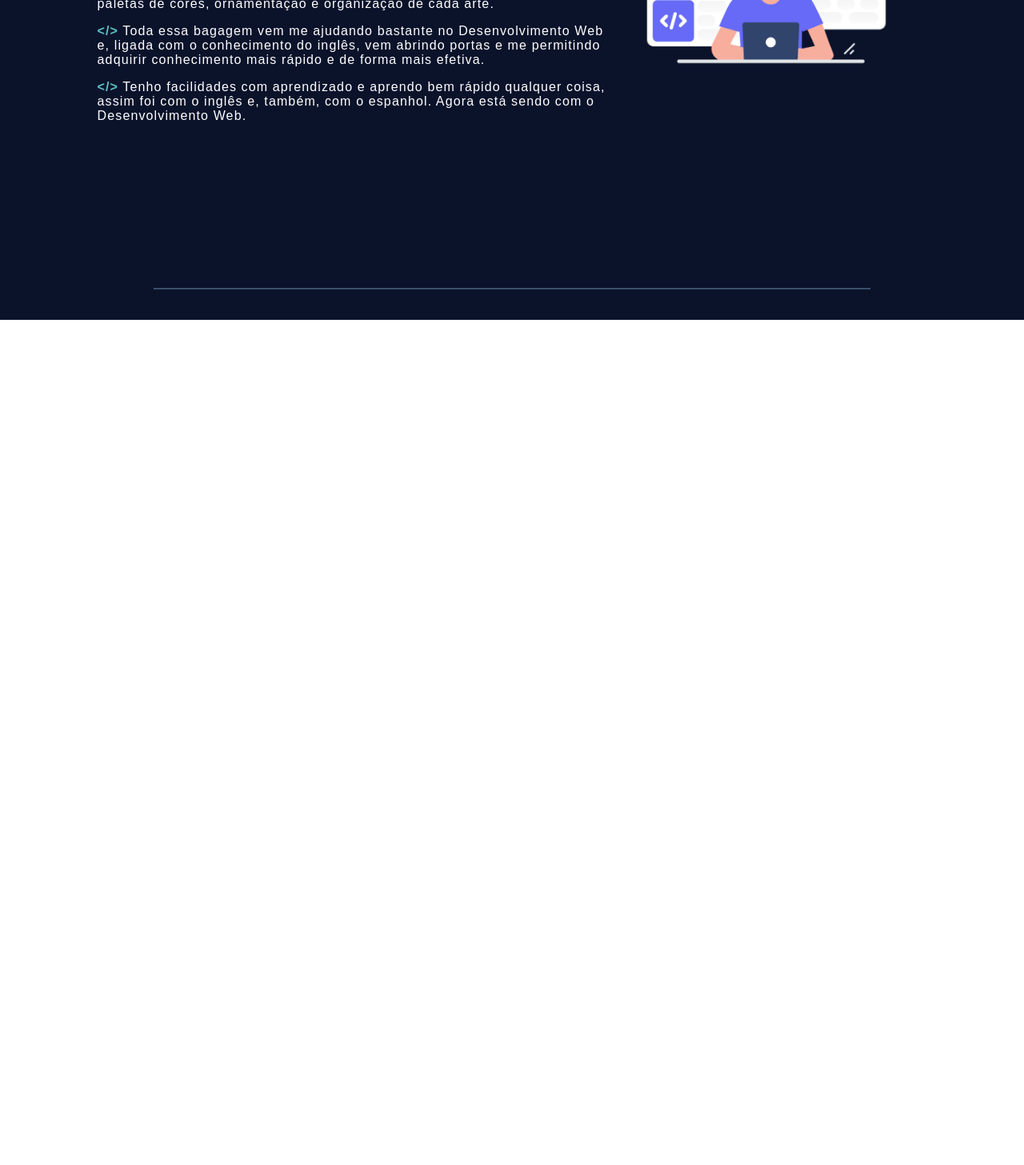
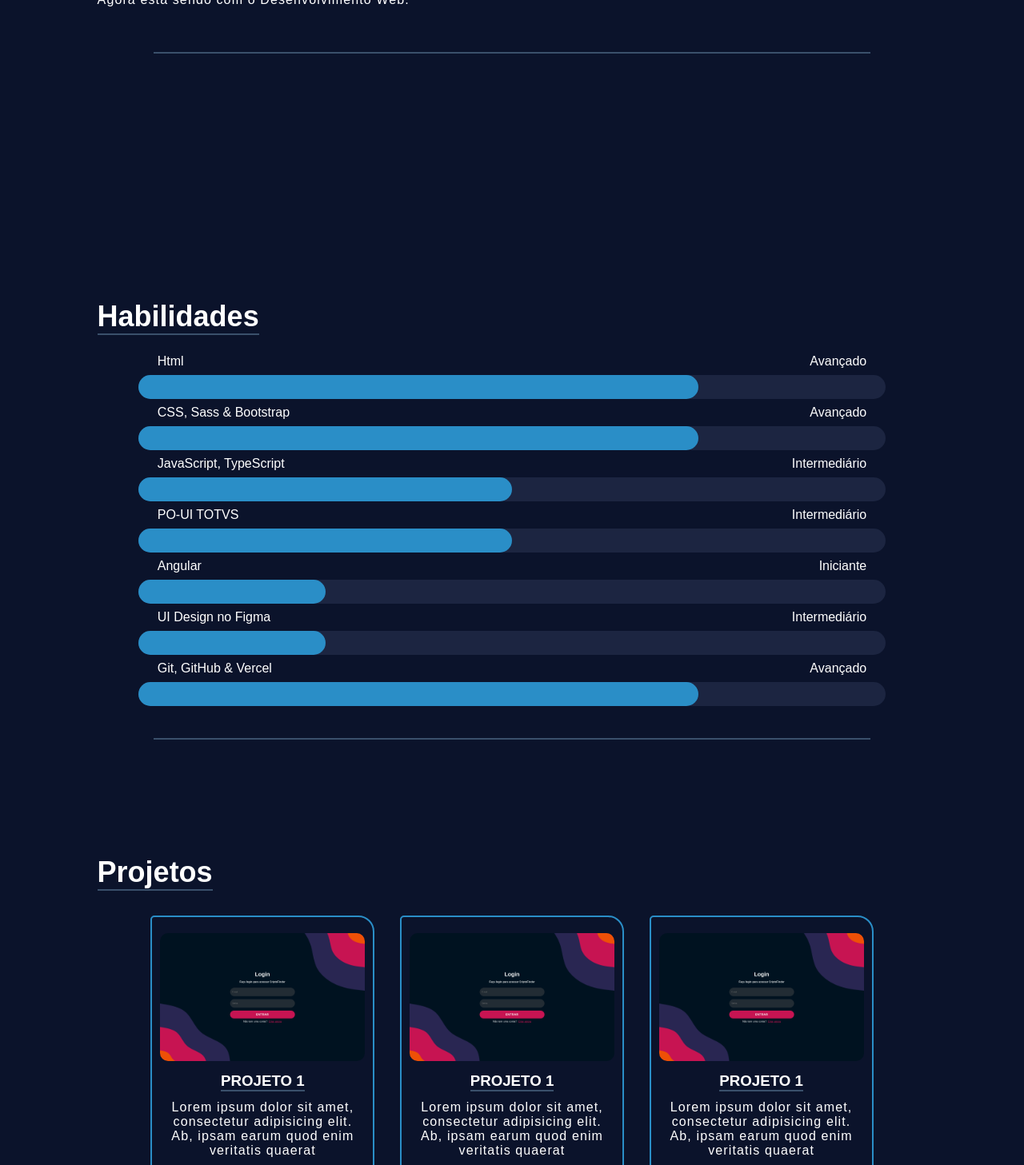
Before and after one commit to destrella66/portfolio, an Angular app: page / in a window 1280 px wide. Shown: the part 1330-2787 px from the top of the page at 80% size. Before the commit the page ends 1730 px from the top, so only its background shows below. Built offline with nearby package versions, Linux system fonts and the light colour scheme.

Commit message:
Páginas Home, sobre, habilidades e projetos desenvolvidas

```diff
--- a/src/app/app.component.html
+++ b/src/app/app.component.html
@@ -2,6 +2,9 @@
 <div class="container">
   <app-home></app-home>
   <app-about></app-about>
+  <app-skills></app-skills>
+  <app-projects></app-projects>
+  <app-contact></app-contact>
 
   <div class="upper flex a-center jc-center">
     <a href="#">UP</a></div>
--- a/src/app/pages/about/about.component.html
+++ b/src/app/pages/about/about.component.html
@@ -1,7 +1,9 @@
-<div class="about container flex a-center sp-between">
+<div class="container" id="about">
+  <h2 class="topic bold underlinded">Sobre Mim</h2>
+
+    <main class="main">
+
      <div>
-
-    <h2 class="topic bold underlinded">Sobre Mim</h2>
       <p>
         Meu nome é Davi Estrella, tenho 18 anos e sou Desenvolvedor Frontend e apaixonado por tecnologias.
       </p>
@@ -18,11 +20,8 @@
     <div>
       <img src="/assets/header.png" alt="">
     </div>
-  <div>
-
+  </main>
+  <span class="divisor"></span>
 </div>
-</div>
-<span class="divisor"></span>
-
 
 <router-outlet></router-outlet>
--- a/src/app/pages/about/about.component.scss
+++ b/src/app/pages/about/about.component.scss
@@ -1,9 +1,6 @@
-.about {
-
+.container {
 
   p {
-    margin-bottom: 1rem;
-    letter-spacing: 0.07rem;
 
     &::before {
       content: '</>';
--- a/src/app/pages/contact/contact.component.html
+++ b/src/app/pages/contact/contact.component.html
@@ -1 +1,12 @@
-<p>contact works!</p>
+<div class="container" id="projects">
+
+  <main class="main">
+    <h2 class="topic bold underlinded">Contato</h2>
+    <div class="contato-box">
+     <!-- Contato por rede social -->
+    </div>
+    <div class="form-box">
+      <!-- contato via formulário -->
+    </div>
+  </main>
+</div>
--- a/src/app/pages/projects/projects.component.html
+++ b/src/app/pages/projects/projects.component.html
@@ -1 +1,122 @@
-<p>projects works!</p>
+<div class="container" id="projects">
+
+  <main class="main">
+    <h2 class="topic bold underlinded">Projetos</h2>
+
+    <div class="projects flex a-center sp-between">
+
+
+      <div class="project-box">
+
+        <img src="/assets/cripto.png" alt="">
+
+        <div class="project-info flex sp-between a-center f-col">
+
+          <h3 class="underlinded">PROJETO 1</h3>
+
+          <p>Lorem ipsum dolor sit amet, consectetur adipisicing elit. Ab, ipsam earum quod enim veritatis quaerat </p>
+          <div class="btn-box flex a-center sp-between f-row">
+
+            <button class="btn btn-check">Deploy</button>
+            <button class="btn btn-repo">Repositório</button>
+          </div>
+
+        </div>
+      </div>
+
+      <div class="project-box">
+
+        <img src="/assets/cripto.png" alt="">
+
+        <div class="project-info flex sp-between a-center f-col">
+
+          <h3 class="underlinded">PROJETO 1</h3>
+
+          <p>Lorem ipsum dolor sit amet, consectetur adipisicing elit. Ab, ipsam earum quod enim veritatis quaerat </p>
+          <div class="btn-box flex a-center sp-between">
+
+            <button class="btn btn-check">Deploy</button>
+            <button class="btn btn-repo">Repositório</button>
+          </div>
+
+        </div>
+      </div>
+
+      <div class="project-box">
+
+        <img src="/assets/cripto.png" alt="">
+
+        <div class="project-info flex sp-between a-center f-col">
+
+          <h3 class="underlinded">PROJETO 1</h3>
+
+          <p>Lorem ipsum dolor sit amet, consectetur adipisicing elit. Ab, ipsam earum quod enim veritatis quaerat </p>
+          <div class="btn-box flex a-center sp-between">
+
+            <button class="btn btn-check">Deploy</button>
+            <button class="btn btn-repo">Repositório</button>
+          </div>
+
+        </div>
+      </div>
+
+      <div class="project-box">
+
+        <img src="/assets/cripto.png" alt="">
+
+        <div class="project-info flex sp-between a-center f-col">
+
+          <h3 class="underlinded">PROJETO 1</h3>
+
+          <p>Lorem ipsum dolor sit amet, consectetur adipisicing elit. Ab, ipsam earum quod enim veritatis quaerat </p>
+          <div class="btn-box flex a-center sp-between">
+
+            <button class="btn btn-check">Deploy</button>
+            <button class="btn btn-repo">Repositório</button>
+          </div>
+
+        </div>
+      </div>
+
+      <div class="project-box">
+
+        <img src="/assets/cripto.png" alt="">
+
+        <div class="project-info flex sp-between a-center f-col">
+
+          <h3 class="underlinded">PROJETO 1</h3>
+
+          <p>Lorem ipsum dolor sit amet, consectetur adipisicing elit. Ab, ipsam earum quod enim veritatis quaerat </p>
+          <div class="btn-box flex a-center sp-between">
+
+            <button class="btn btn-check">Deploy</button>
+            <button class="btn btn-repo">Repositório</button>
+          </div>
+
+        </div>
+      </div>
+
+      <div class="project-box">
+
+        <img src="/assets/cripto.png" alt="">
+
+        <div class="project-info flex sp-between a-center f-col">
+
+          <h3 class="underlinded">PROJETO 1</h3>
+
+          <p>Lorem ipsum dolor sit amet, consectetur adipisicing elit. Ab, ipsam earum quod enim veritatis quaerat </p>
+          <div class="btn-box flex a-center sp-between">
+
+            <button class="btn btn-check">Deploy</button>
+            <button class="btn btn-repo">Repositório</button>
+          </div>
+
+        </div>
+      </div>
+
+
+    </div>
+  </main>
+  <span class="divisor"></span>
+
+</div>
--- a/src/app/pages/projects/projects.component.scss
+++ b/src/app/pages/projects/projects.component.scss
@@ -0,0 +1,66 @@
+.main {
+  flex-direction: column;
+
+  h2 {
+    align-self: flex-start;
+  }
+}
+
+.projects {
+  width: 90%;
+  height: 100%;
+  flex-wrap: wrap;
+
+
+  .project-box {
+    width: 30%;
+    padding: 20px 10px;
+    border: 2px solid var(--verdigris);
+    border-radius: 5px 20px 5px 20px;
+    margin: 15px;
+
+    img {
+      width: 100%;
+      border-radius: 10px;
+      margin-bottom: 10px;
+    }
+
+    .project-info {
+      p {
+        width: 90%;
+        text-align: center;
+        margin: 0.7rem 0;
+      }
+
+      .btn-box {
+        width: 100%;
+
+        .btn-check,
+        .btn-repo {
+          height: 2rem;
+          width: 7rem;
+          margin: 0 10px;
+        }
+      }
+    }
+  }
+
+}
+
+// media
+@media (max-width:700px) {
+  .projects {
+
+    .project-box {
+      width: 80%;
+
+      .project-info {
+        .btn-box {
+          width: 100%;
+          flex-direction: row;
+        }
+      }
+    }
+
+  }
+}
--- a/src/app/pages/skills/skills.component.html
+++ b/src/app/pages/skills/skills.component.html
@@ -1 +1,66 @@
-<p>skills works!</p>
+<div class="container" id="skills">
+  <main class="main">
+    <h2 class="topic bold underlinded">Habilidades</h2>
+
+
+      <div class="skill">
+        <div class="skill-info flex a-center sp-between">
+          <span>Html</span>
+          <span>Avançado</span>
+        </div>
+          <div class="percentage ">
+            <div class="adv"></div>
+          </div>
+
+        <div class="skill-info flex a-center sp-between">
+          <span>CSS, Sass & Bootstrap</span>
+          <span>Avançado</span>
+        </div>
+          <div class="percentage ">
+            <div class="adv"></div>
+          </div>
+
+        <div class="skill-info flex a-center sp-between">
+          <span>JavaScript, TypeScript</span>
+          <span>Intermediário</span>
+        </div>
+          <div class="percentage ">
+            <div class="med"></div>
+          </div>
+
+        <div class="skill-info flex a-center sp-between">
+          <span>PO-UI TOTVS</span>
+          <span>Intermediário</span>
+        </div>
+          <div class="percentage ">
+            <div class="med"></div>
+          </div>
+
+        <div class="skill-info flex a-center sp-between">
+          <span>Angular</span>
+          <span>Iniciante</span>
+        </div>
+          <div class="percentage ">
+            <div class="beg"></div>
+          </div>
+
+        <div class="skill-info flex a-center sp-between">
+          <span>UI Design no Figma</span>
+          <span>Intermediário</span>
+        </div>
+          <div class="percentage ">
+            <div class="beg"></div>
+          </div>
+
+          <div class="skill-info flex a-center sp-between">
+            <span>Git, GitHub & Vercel</span>
+            <span>Avançado</span>
+          </div>
+            <div class="percentage ">
+              <div class="adv"></div>
+            </div>
+      </div>
+  </main>
+  <span class="divisor"></span>
+
+</div>
--- a/src/app/pages/skills/skills.component.scss
+++ b/src/app/pages/skills/skills.component.scss
@@ -0,0 +1,64 @@
+.main {
+  flex-direction: column;
+
+  h2 {
+    align-self: flex-start;
+  }
+}
+
+.skill {
+  width: 100%;
+  display: flex;
+  justify-content: space-evenly;
+  flex-direction: column;
+  text-align: center;
+  padding: 0 5%;
+
+  .skill-info {
+    width: 100%;
+    padding: 0.5rem 2.5%;
+
+  }
+
+  .percentage {
+    width: 100%;
+    display: block;
+    height: 30px;
+    background: var(--space-cadet);
+    border-radius: 15px;
+
+    .adv,
+    .med,
+    .beg {
+      background: var(--verdigris);
+      display: block;
+      height: 30px;
+      border-radius: 15px;
+    }
+
+
+    .adv {
+      width: 75%;
+    }
+
+    .med {
+      width: 50%;
+    }
+
+    .beg {
+      width: 25%;
+    }
+  }
+
+
+}
+
+// media
+@media (max-width:700px) {
+
+  .skill-info {
+    flex-direction: row;
+    justify-content: space-between;
+
+  }
+}
--- a/src/styles.scss
+++ b/src/styles.scss
@@ -5,8 +5,10 @@
   --oxford-blue: #0b132bff;
   --yinmn-blue: #3a506bff;
   --space-cadet: #1c2541ff;
-  --verdigris: #5bc0beff;
+  --verdigris: #2a8ec7ff;
   --white: #ffffffff;
+  overflow-x: hidden;
+
 
 
 }
@@ -24,10 +26,33 @@
 }
 
 .container {
+  display: flex;
+  align-items: center;
+  justify-content: center;
+  flex-direction: column;
   background-color: var(--oxford-blue);
   min-height: 100vh;
-  padding: 7% 5% 3%;
-  overflow: hidden;
+  width: 100vw;
+  padding: 0 5%;
+
+}
+
+.main {
+  width: 90%;
+  display: flex;
+  align-items: center;
+  justify-content: space-between;
+
+  p {
+
+    margin-bottom: 1rem;
+    letter-spacing: 0.07rem;
+    width: 45vw;
+  }
+}
+
+.toggle {
+  display: none;
 }
 
 .flex {
@@ -50,18 +75,25 @@
   justify-content: center;
 }
 
+.f-col {
+  flex-direction: column;
+}
+
 .btn {
-  border-radius: 20px;
+  border-radius: 25px;
   border: none;
+  outline: none;
   background-color: var(--verdigris);
   color: var(--white);
   font-weight: 700;
-  padding: 10px 40px;
+  height: 2.5rem;
+  width: 9rem;
   cursor: pointer;
   transition: 0.3s;
 
   &:hover {
-    transform: scale(1.1);
+    color: var(--verdigris);
+    background-color: var(--white);
   }
 
   &:active {
@@ -92,10 +124,9 @@
 
 .divisor {
   border-bottom: 2px solid var(--yinmn-blue);
-  display: inline-block;
   width: 70vw;
   display: block;
-  margin: 0 auto;
+  margin: 2.5rem auto;
 }
 
 .upper {
@@ -128,3 +159,33 @@
 
 // Second option
 /* CSS HEX */
+
+// media
+@media (max-width:700px) {
+  .container {
+    flex-wrap: wrap;
+    padding: 0;
+
+    main {
+      flex-direction: row;
+      flex-wrap: wrap;
+      width: 90%;
+      align-items: center;
+      padding: 5%;
+
+      div {
+        width: 100%;
+        display: flex;
+        align-items: center;
+        justify-content: center;
+        flex-direction: column;
+
+        p {
+          width: 90%;
+          text-align: center;
+        }
+      }
+
+    }
+  }
+}
```
Also changed, not shown: src/app/pages/home/home.component.html (+9 -9 lines), src/app/pages/home/home.component.scss (+68 -9 lines), src/assets/cripto.png (added). Lines whose indentation alone changed are shown as unchanged.
